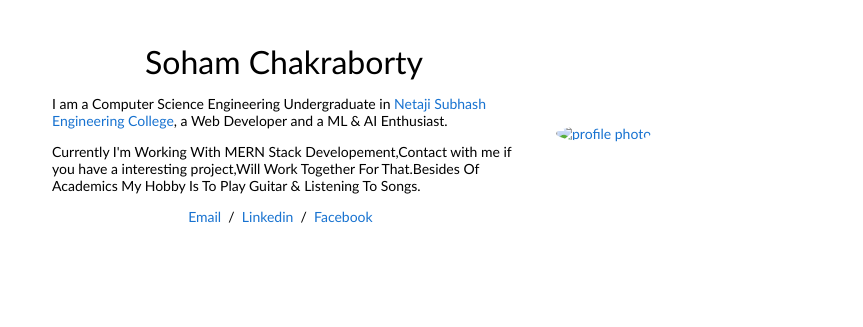
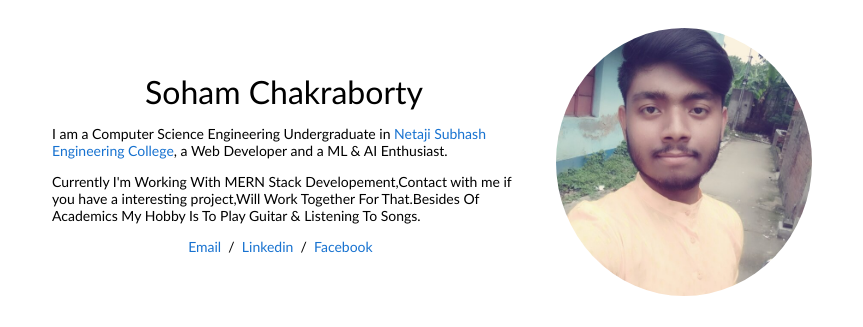
Before and after one commit to Soham-Official/portfolio, a plain HTML site: page index.html in a window 1280 px wide. Shown: the top 327 px of the page, without its empty margins (208-1071 px from the left). Drawn offline with Linux system fonts and the light colour scheme.

Commit message:
Update index.html

```diff
--- a/index.html
+++ b/index.html
@@ -93,11 +93,11 @@
                       border-radius: 50%;
                     "
                   >
-                    <a href="images/rsz_1profile.jpg"
+                    <a href="rsz_1profile.jpg"
                       ><img
                         style="width: 100%; max-width: 100%; border-radius: 50%"
                         alt="profile photo"
-                        src="images/rsz_1profile.jpg"
+                        src="rsz_1profile.jpg"
                         class="hoverZoomLink"
                     /></a>
                   </td>
```
